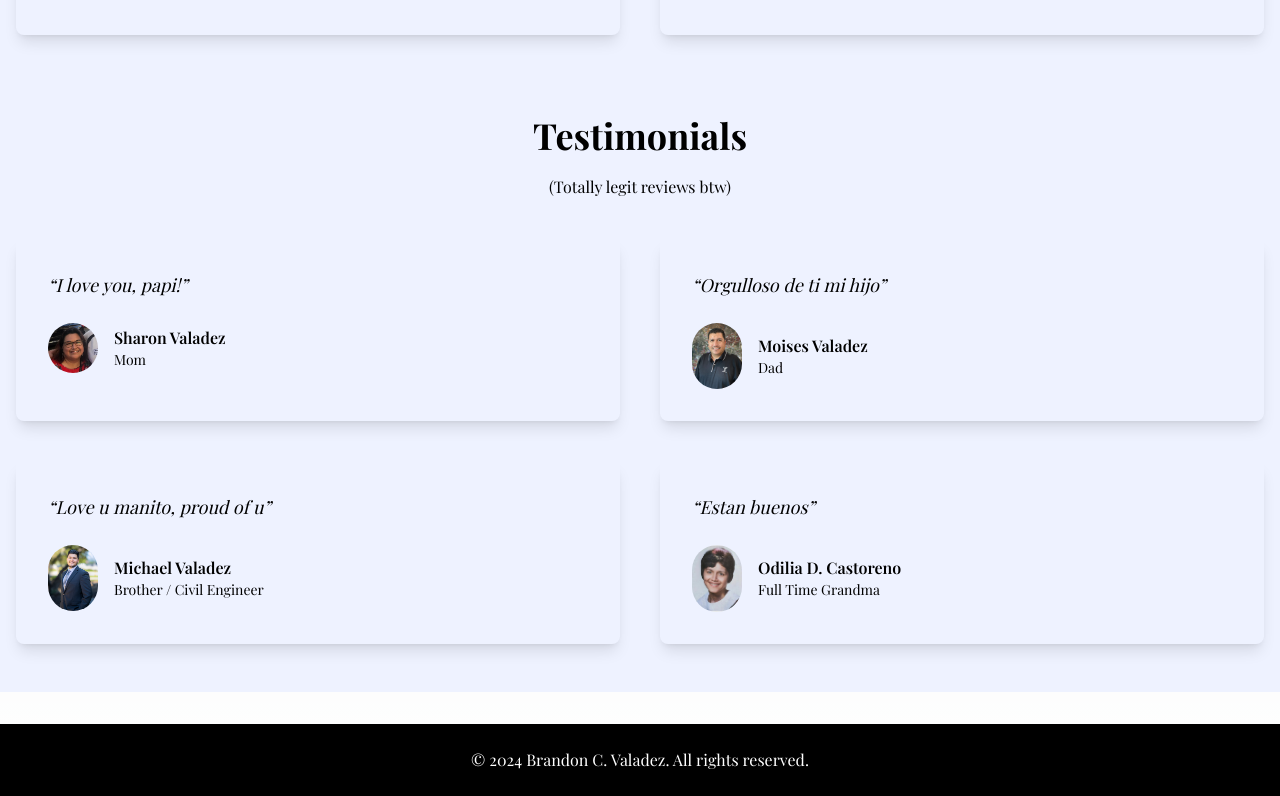
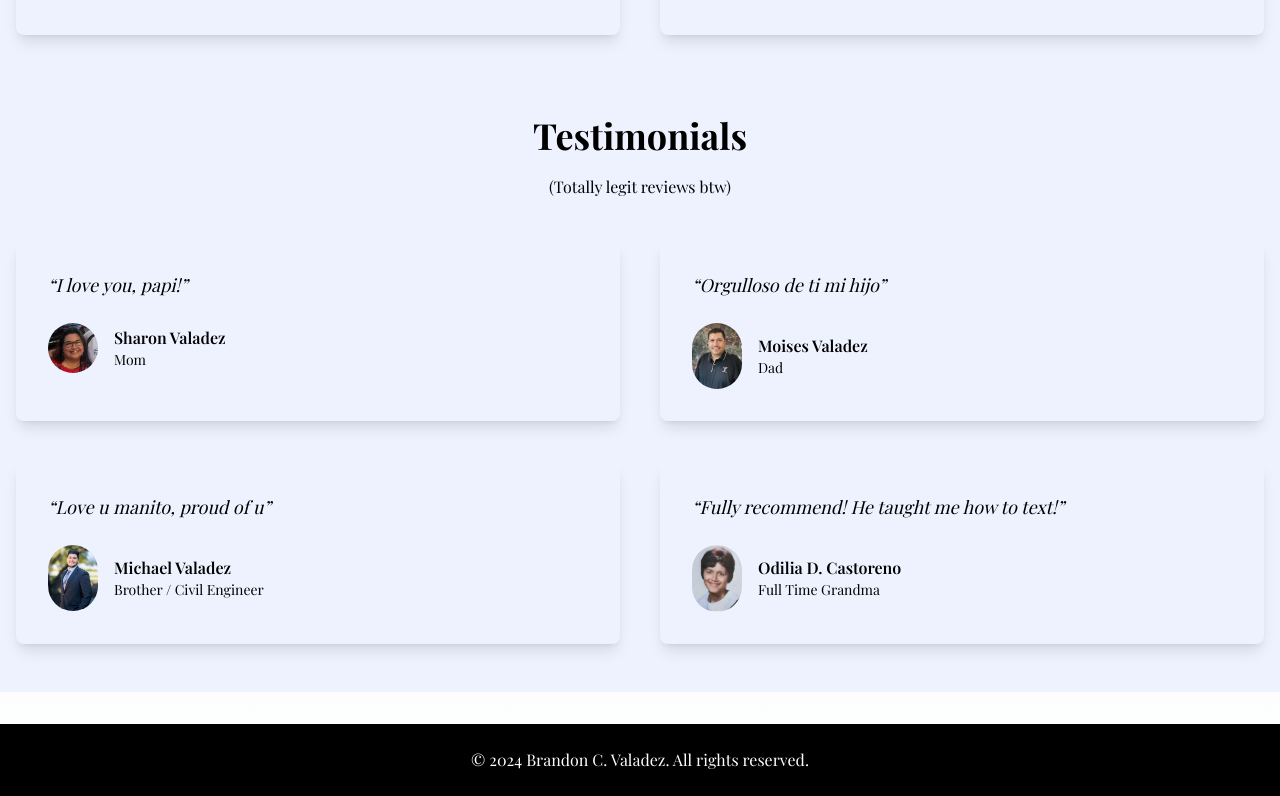
Before and after one commit to brandonv1337/portfolio, a Next.js app: page / in a window 1280 px wide. Shown: the part 1425-2221 px from the top of the page. Built offline with nearby package versions, Linux system fonts and the light colour scheme; a web font is replaced by a local one.

Commit message:
Fixed font for contact.tsx

```diff
--- a/app/contact/page.tsx
+++ b/app/contact/page.tsx
@@ -10,7 +10,7 @@ export default function ContactPage() {
   return (
     <div className="container mx-auto px-4 py-12">
       <motion.h1
-        className="text-5xl font-bold mb-12 text-center text-black"
+        className="text-5xl font-bold mb-12 text-center text-black dark:text-black"
         initial={{ opacity: 0, y: -20 }}
         animate={{ opacity: 1, y: 0 }}
         transition={{ duration: 0.5 }}
--- a/app/page.tsx
+++ b/app/page.tsx
@@ -16,7 +16,7 @@ const testimonials = [
   { name: 'Sharon Valadez', role: 'Mom', text: 'I love you, papi!', image: '/img/sharonValadez.jpg' },
   { name: 'Moises Valadez', role: 'Dad', text: 'Orgulloso de ti mi hijo', image: '/img/moisesValadez.png' },
   { name: 'Michael Valadez', role: 'Brother / Civil Engineer', text: 'Love u manito, proud of u', image: '/img/michaelValadez.jpeg' },
-  { name: 'Odilia D. Castoreno', role: 'Full Time Grandma', text: 'Estan buenos', image: '/img/odieCastoreno.png' }
+  { name: 'Odilia D. Castoreno', role: 'Full Time Grandma', text: 'Fully recommend! He taught me how to text!', image: '/img/odieCastoreno.png' }
 ]
 
 export default function HomePage() {
```
